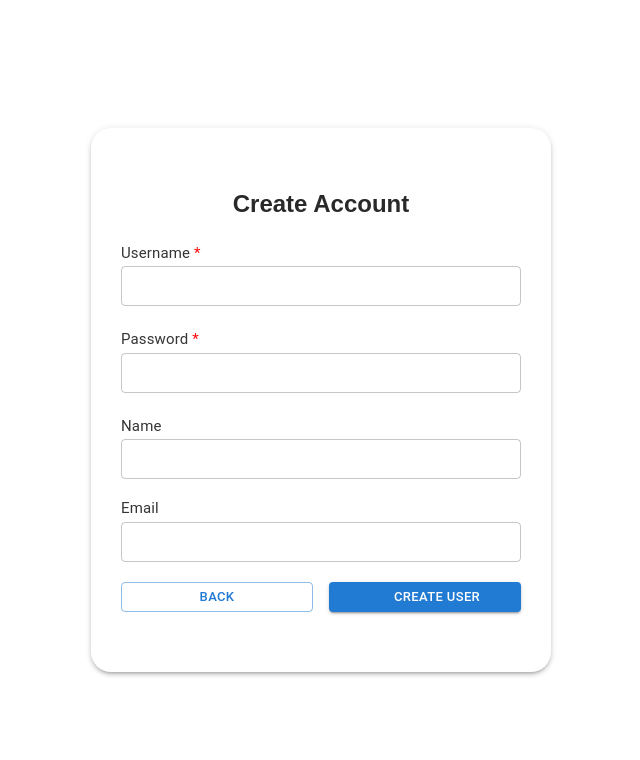
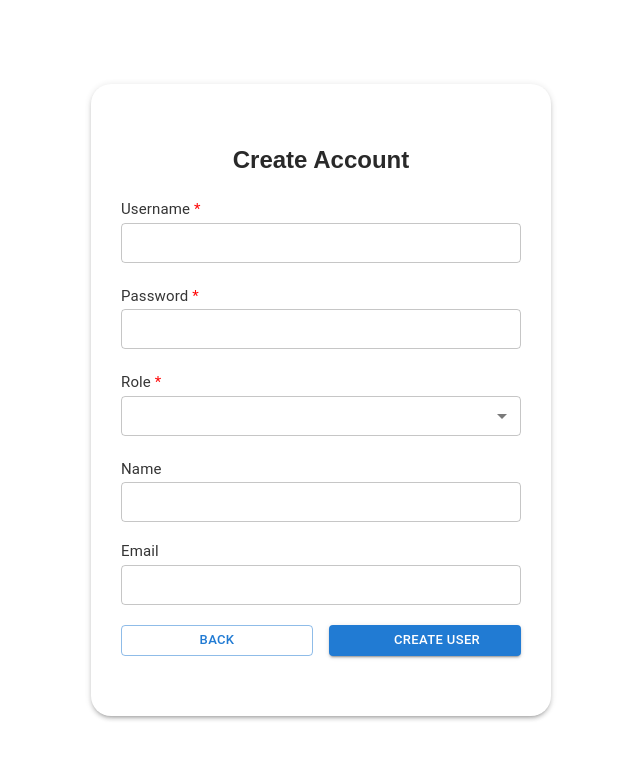
Before and after one commit to Gayathra94/event-management-ui, a React (Vite) app: page / in a window 1280 px wide. Both pictures are taken after typing "Sample", "Sample123" into the empty fields and a click on the button "Create a new account". Shown: the top 760 px of the page, without its empty margins (319-959 px from the left). Built offline with nearby package versions, Linux system fonts and the light colour scheme; some icons are missing.

Commit message:
implement login page

```diff
--- a/src/pages/LoginPage.tsx
+++ b/src/pages/LoginPage.tsx
@@ -1,31 +1,39 @@
 import { useNavigate } from "react-router-dom";
-import { Alert, Box, Button, FormControl, FormHelperText, Paper, Stack, TextField, Typography } from "@mui/material";
+import { Alert, Box, Button, FormControl, FormHelperText, MenuItem, Paper, Select, Stack, TextField, Typography } from "@mui/material";
 import Grid from "@mui/material/Grid";
 import * as React from "react";
 import { Controller, useForm } from "react-hook-form";
 import LoginIcon from "@mui/icons-material/Login";
 import PersonAddIcon from '@mui/icons-material/PersonAdd';
 import type { User } from "../model/User";
-import { createUser } from "../services/auth-service";
+import { createUser, login } from "../services/auth-service";
 import dayjs from "dayjs";
 import { useGlobalAlert } from "../common/AlertProvider";
 import type { AxiosError } from "axios";
 
 
-type FormValues = {
+type LoginFormValues = {
     username: string;
     password: string;
 };
 
 
 const LoginPage = () => {
-
+    const { showAlert } = useGlobalAlert();
     const navigate = useNavigate();
-    const { control, handleSubmit, formState: { errors }} = useForm<FormValues>({ defaultValues: { username: "",password: "", }});
+    const { control, handleSubmit, formState: { errors } } = useForm<LoginFormValues>({ defaultValues: { username: "", password: "", } });
     const [enableCreateUser, setEnableCreateUser] = React.useState(false);
 
-    const handleLogin = async (data: FormValues) => {
+    const handleLogin = async (data: LoginFormValues) => {
+        try {
+            const response = await login(data);
+            if (response.data) {
                 navigate("dashboard");
+            }
+        } catch (err) {
+            const error = err as AxiosError;
+            showAlert(`${error.response?.data}`, "error")
+        }
     };
 
     const handleUserCreation = () => {
@@ -124,7 +132,7 @@ function CreateUser(props: { enableCreateUser: boolean, setEnableCreateUser: Rea
 
     const { showAlert } = useGlobalAlert();
     const { control, handleSubmit, formState: { errors } } = useForm<User>({
-        defaultValues: {  id: "",username: "", password: "",name: "", email: "",role: "ADMIN", createdAt: dayjs(), updatedAt: dayjs()}
+        defaultValues: { id: "", username: "", password: "", name: "", email: "", role: "", createdAt: dayjs() }
     });
 
     const handleCreateUser = async (user: User) => {
@@ -133,6 +141,7 @@ function CreateUser(props: { enableCreateUser: boolean, setEnableCreateUser: Rea
             if (response.status === 200) {
                 showAlert(`User has been created successfully.`, "success")
             }
+            props.handleBackToLogin();
         } catch (err: unknown) {
             const error = err as AxiosError;
             showAlert(`${error.response?.data}`, "error")
@@ -180,6 +189,23 @@ function CreateUser(props: { enableCreateUser: boolean, setEnableCreateUser: Rea
                     </FormControl>
                 </Grid>
                 <Grid size={12}>
+                    <Typography textAlign="left" sx={{ fontWeight: "semibold", fontSize: "15px", mb: "2px", mt: "2px", color: "#2D2D2D" }}>Role{" "}<Box component="span" sx={{ color: "red" }}>*</Box></Typography>
+                    <FormControl fullWidth error={!!errors.role} size="small">
+                        <Controller name="role" defaultValue="" control={control} rules={{
+                            required: "Role is required.",
+                        }}
+                            render={({ field }) => (
+
+                                <Select {...field} size="small">
+                                    <MenuItem value="ADMIN">ADMIN</MenuItem>
+                                    <MenuItem value="USER">USER</MenuItem>
+                                </Select>
+                            )}
+                        />
+                        <FormHelperText>{errors.role?.message}</FormHelperText>
+                    </FormControl>
+                </Grid>
+                <Grid size={12}>
                     <Typography textAlign="left" sx={{ fontWeight: "semibold", fontSize: "15px", mb: "2px", mt: "2px", color: "#2D2D2D" }}>Name</Typography>
                     <FormControl fullWidth size="small">
                         <Controller name="name" defaultValue="" control={control}
--- a/src/services/auth-service.tsx
+++ b/src/services/auth-service.tsx
@@ -4,9 +4,12 @@ import type { User } from '../model/User';
 const CONTROLLER = "http://localhost:8080/ems/auth";
 
 export const createUser = async (user: User) => {
-  return await axios.post( `${CONTROLLER}/createUser`, user);
+  return await axios.post(`${CONTROLLER}/createUser`, user);
 };
 
-export const test = async () =>{
-    return await axios.get(`${CONTROLLER}/testAuth`);
+export const login = async ({ username, password }: { username: string; password: string }) => {
+  return await axios.post(`${CONTROLLER}/login`, {
+    username,
+    password,
+  });
 }
```
Lines whose indentation alone changed are shown as unchanged.
